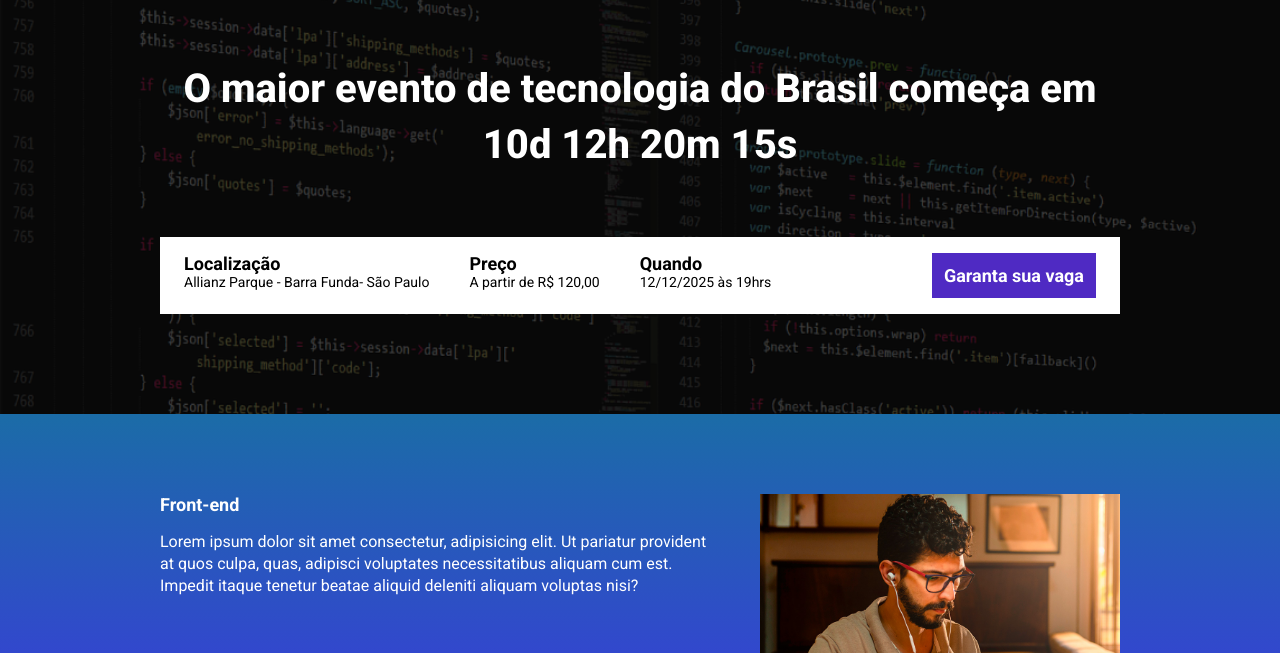
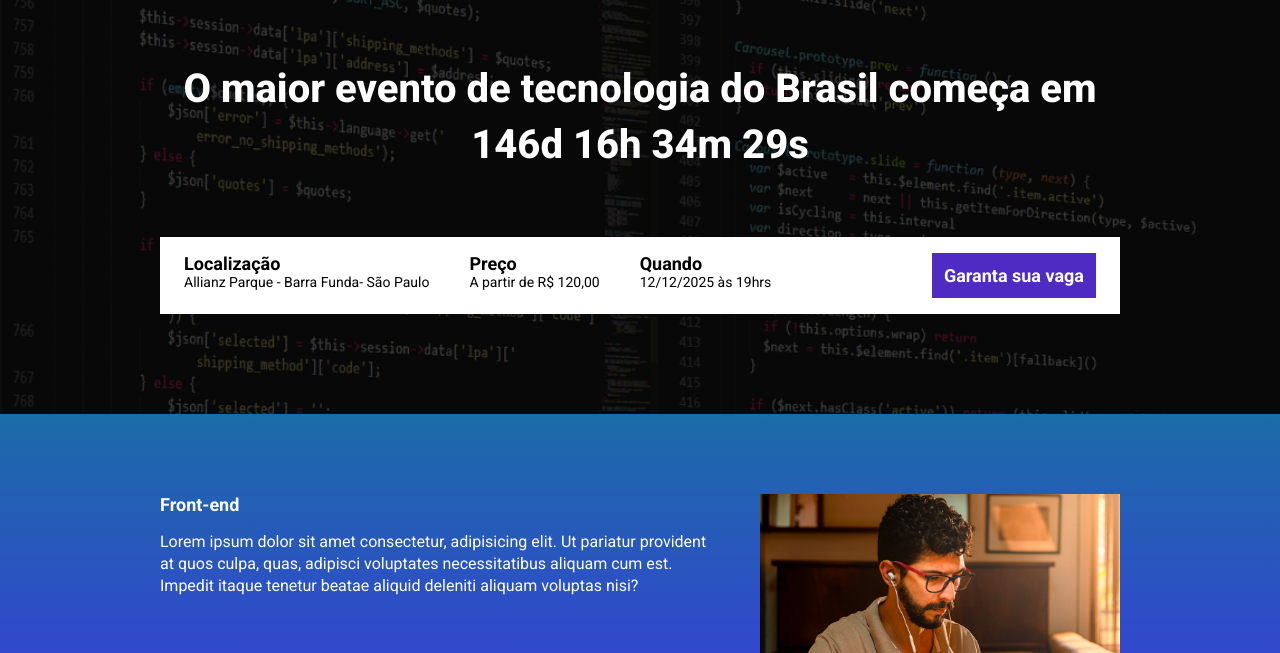
Before and after one commit to erickdarino/ebac_tech_talks, a website built with Parcel: page src/index.html in a window 1280 px wide. Shown: the part 147-800 px from the top of the page. Built offline with nearby package versions, Linux system fonts and the light colour scheme.

Commit message:
criando a contagem regressiva

```diff
--- a/package.json
+++ b/package.json
@@ -3,6 +3,7 @@
   "version": "1.0.0",
   "scripts": {
     "dev": "parcel src/index.html src/styles/main.scss src/scripts/main.js",
+    "build": "parcel build src/index.html",
     "test": "echo \"Error: no test specified\" && exit 1"
   },
   "keywords": [],
--- a/src/index.html
+++ b/src/index.html
@@ -14,7 +14,7 @@
     <header class="hero">
         <div class="container">
             <img class="hero__logo" src="images/ebac_logo.svg" alt="">
-            <p class="hero__text">O maior evento de tecnologia do Brasil começa em 10d 12h 20m 15s</p>
+            <p class="hero__text">O maior evento de tecnologia do Brasil começa em <span id="contador"></span></p>
             <div class="infos-bar">
                 <ul class="infos-bar__infos">
                     <li class="infos-bar__infos__item">
--- a/src/scripts/main.js
+++ b/src/scripts/main.js
@@ -1 +1,32 @@
 AOS.init();
+
+const dataDoEvento = new Date("Dec 12, 2025 19:00:00");
+const timeStampDoEvento = dataDoEvento.getTime();
+
+const contaAsHoras = setInterval(function(){
+    const agora = new Date();
+    const timeStampAtual = agora.getTime();
+
+    const distanciaAteOEvento = timeStampDoEvento - timeStampAtual;
+
+    const diaEmMs = 1000 * 60 * 60 * 24;
+    const horaEmMs = 1000 * 60 * 60;
+    const minutoEmMs = 1000 * 60
+
+    const diasAteOEvento= Math.floor(distanciaAteOEvento / diaEmMs);
+    const horasAteOEvento = Math.floor((distanciaAteOEvento % diaEmMs) / horaEmMs);
+    const minutosAteOEvento = Math.floor((distanciaAteOEvento %  horaEmMs) / minutoEmMs);
+    const segundosAteOEvento = Math.floor((distanciaAteOEvento % minutoEmMs) / 1000);
+
+    console.log(diasAteOEvento);
+    console.log(horasAteOEvento);
+    console.log(minutosAteOEvento);
+    console.log(segundosAteOEvento);
+
+    document.getElementById('contador').innerHTML = `${diasAteOEvento}d ${horasAteOEvento}h ${minutosAteOEvento}m ${segundosAteOEvento}s`;
+
+    if (distanciaAteOEvento < 0 ) {
+        clearInterval(contaAsHoras);
+        document.getElementById('contador').innerHTML = 'Este evento ja aconteceu!'
+    }
+}, 1000)
```
